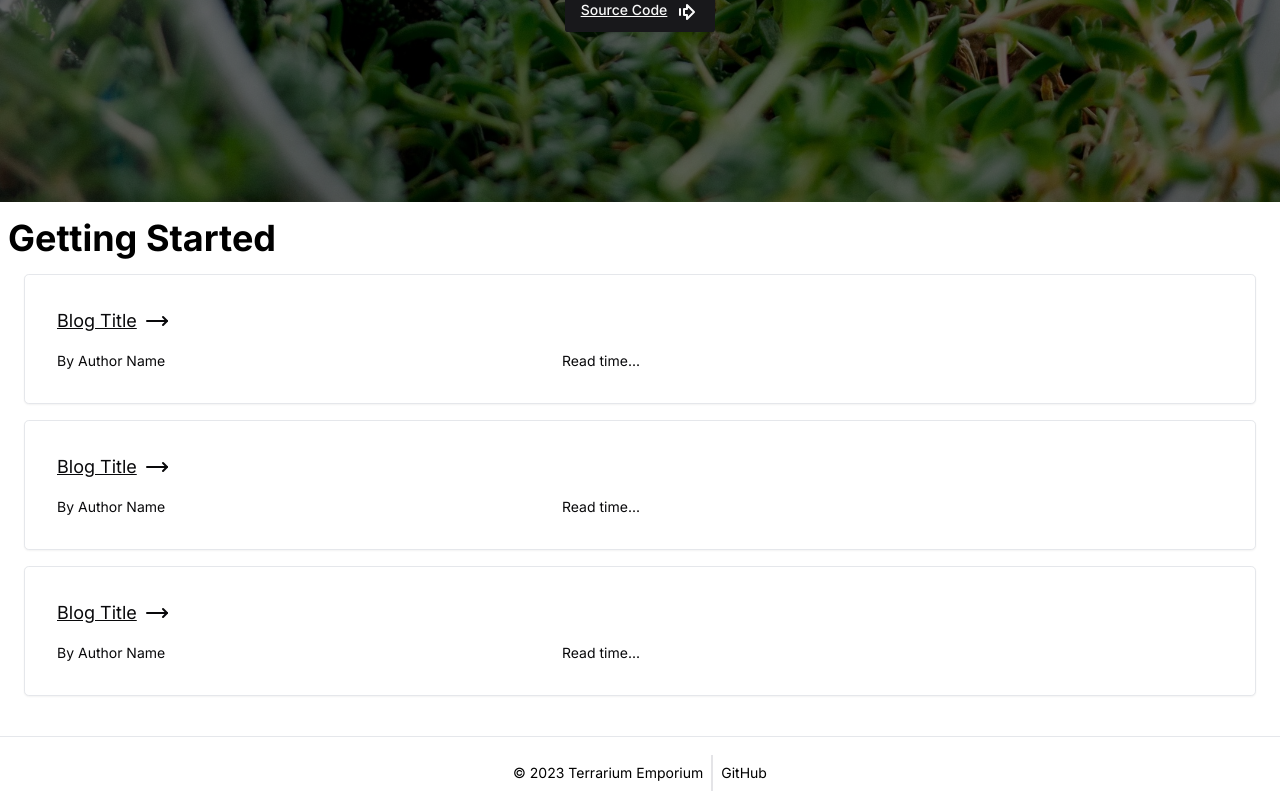
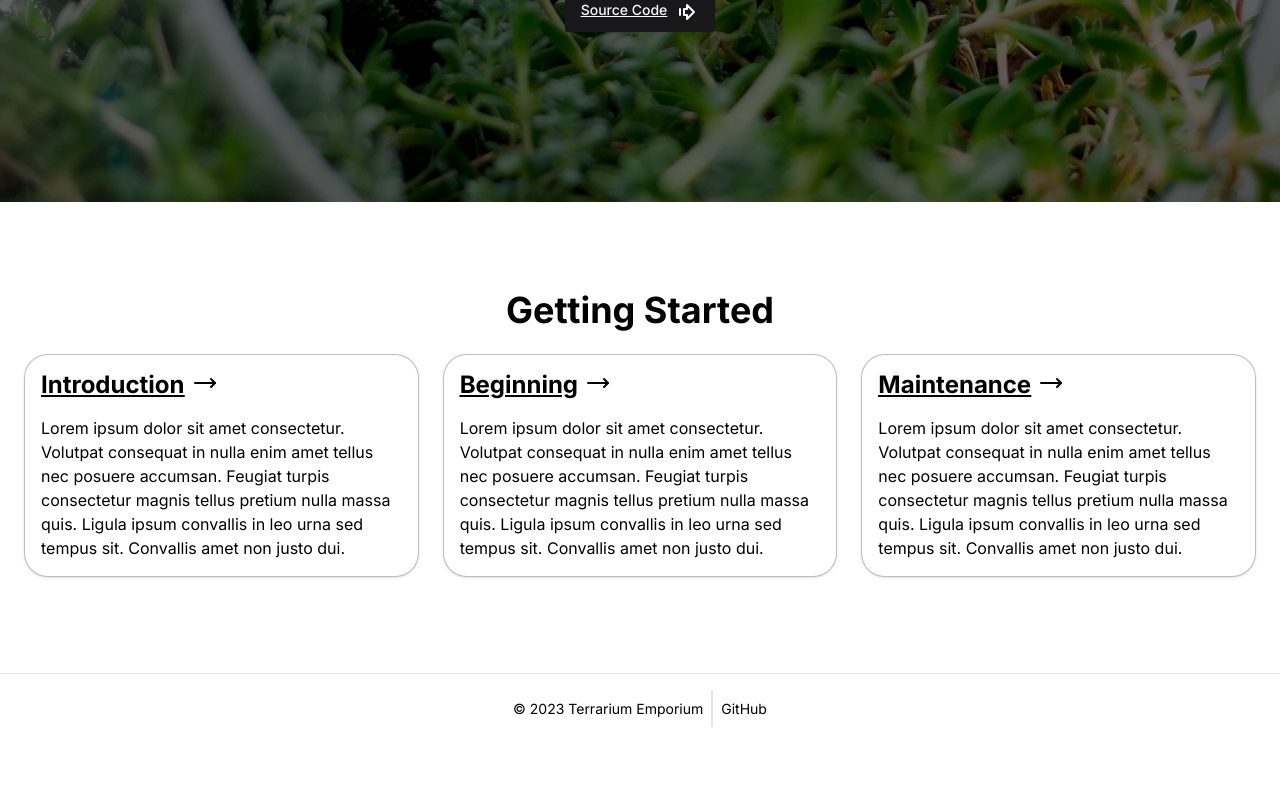
Before and after one commit to orenfackrell/nextjs-ecommerce, a Next.js app: page / in a window 1280 px wide. Shown: the part 598-1398 px from the top of the page. After the commit the page ends 1335 px from the top, so only its background shows below. Built offline with nearby package versions, Linux system fonts and the light colour scheme; a web font is replaced by a local one.

Commit message:
restyle cards + placeholder text

```diff
--- a/app/components/blog-cards.tsx
+++ b/app/components/blog-cards.tsx
@@ -1,36 +1,33 @@
 import React from 'react';
-import { Card } from './ui/card';
 import { MoveRight } from 'lucide-react';
 
-function BlogCard() {
+function BlogCard({ title }) {
   return (
-    <Card>
-      <div className="content min-h-fit p-8">
-        <div className="flex mb-4 content-center">
-          <a href="/" className="underline text-lg">
-            Blog Title
-          </a>
-          <MoveRight className="ml-2 my-auto" />
-        </div>
-        <div className="flex justify-between min-w-fit w-1/2 text-sm">
-          <p className="align-left w-max mr-4 ">By Author Name</p>
-          <span className="align-right">Read time...</span>
-        </div>
+    <div className="w-full h-full p-4 bg-white rounded-3xl shadow border border-black border-opacity-25 flex flex-col justify-start gap-4 inline-flex">
+      <div className="flex gap-6 items-center self-stretch text-black text-2xl font-bold leading-[28.80px] underline">
+        <a href="/" className="underline flex gap-x-2">
+          {title} <MoveRight />
+        </a>
       </div>
-    </Card>
+      <div className="self-stretch text-black text-base font-normal leading-normal">
+        Lorem ipsum dolor sit amet consectetur. Volutpat consequat in nulla enim amet tellus nec
+        posuere accumsan. Feugiat turpis consectetur magnis tellus pretium nulla massa quis. Ligula
+        ipsum convallis in leo urna sed tempus sit. Convallis amet non justo dui.
+      </div>
+    </div>
   );
 }
 
 export function BlogCards() {
   return (
-    <section className="w-full p-2">
+    <section className="w-full h-full px-6 py-20 bg-white flex-col justify-center items-center gap-6 inline-flex">
       <div className="">
         <h1 className="text-4xl font-bold mt-2">Getting Started</h1>
       </div>
-      <div className="flex flex-col gap-y-4 m-4">
-        <BlogCard />
-        <BlogCard />
-        <BlogCard />
+      <div className="w-full h-full justify-center items-center gap-6 inline-flex flex-col md:flex-row">
+        <BlogCard title={'Introduction'} />
+        <BlogCard title={'Beginning'} />
+        <BlogCard title={'Maintenance'} />
       </div>
     </section>
   );
```
